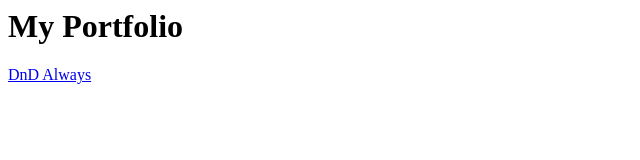
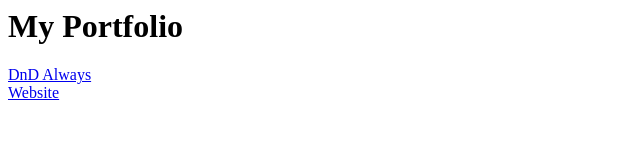
Before and after one commit to killjoy15567/killjoy15567.github.io, a plain HTML site: page index.html in a window 1280 px wide. Shown: the full height of the page, 0-640 px from the left. Drawn offline with Linux system fonts and the light colour scheme.

Commit message:
portfolio

```diff
--- a/index.html
+++ b/index.html
@@ -3,9 +3,21 @@
 		<title> Portfolio </title>
 	</head>
 	<body>
-		<h1> My Portfolio </h1>
+		<div class="container">
+			<h1> My Portfolio </h1>
+			<div class="row">
+				<div class="col-6">
+					<a href="/Website/index.html">DnD Always</a>
+				</div>
+				<div class="col-6">
+					<a href="/Users/jacob/OneDrive/Desktop/coding/Responsive/index.html">Website</a>
+				</div>
+			</div>
+			<div class="row">
+				<div class="col-3">
 
-		<a href="/Website/index.html">DnD Always</a>
-
+				</div>
+			</div>
+		</div>
 	</body>
 </html>
```
